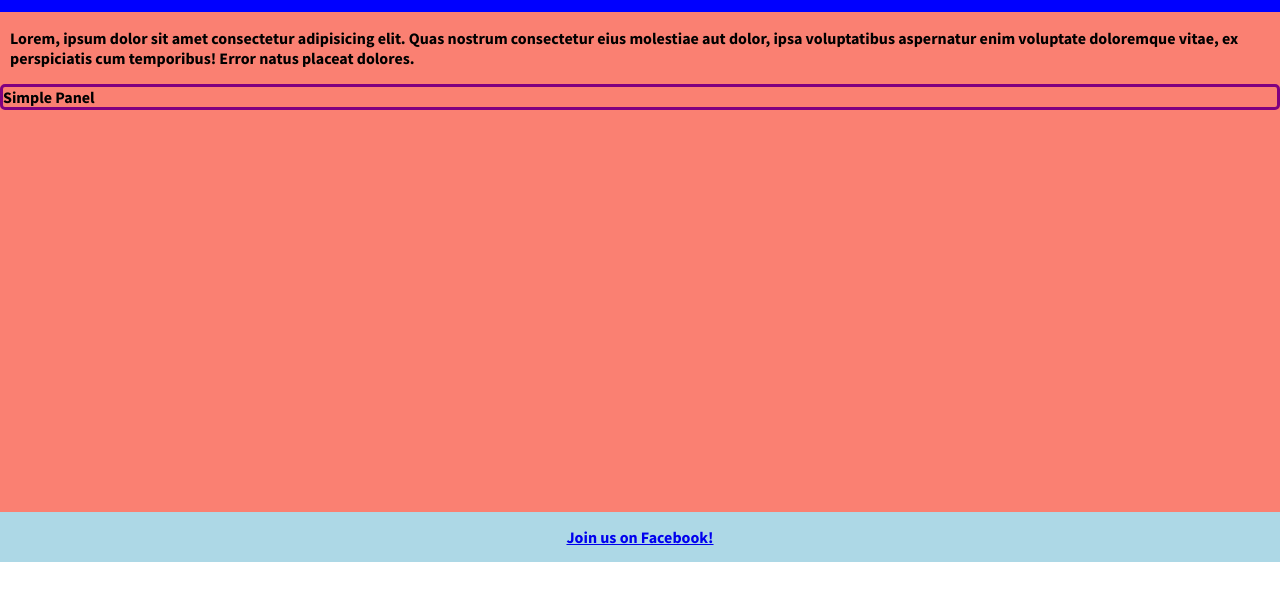
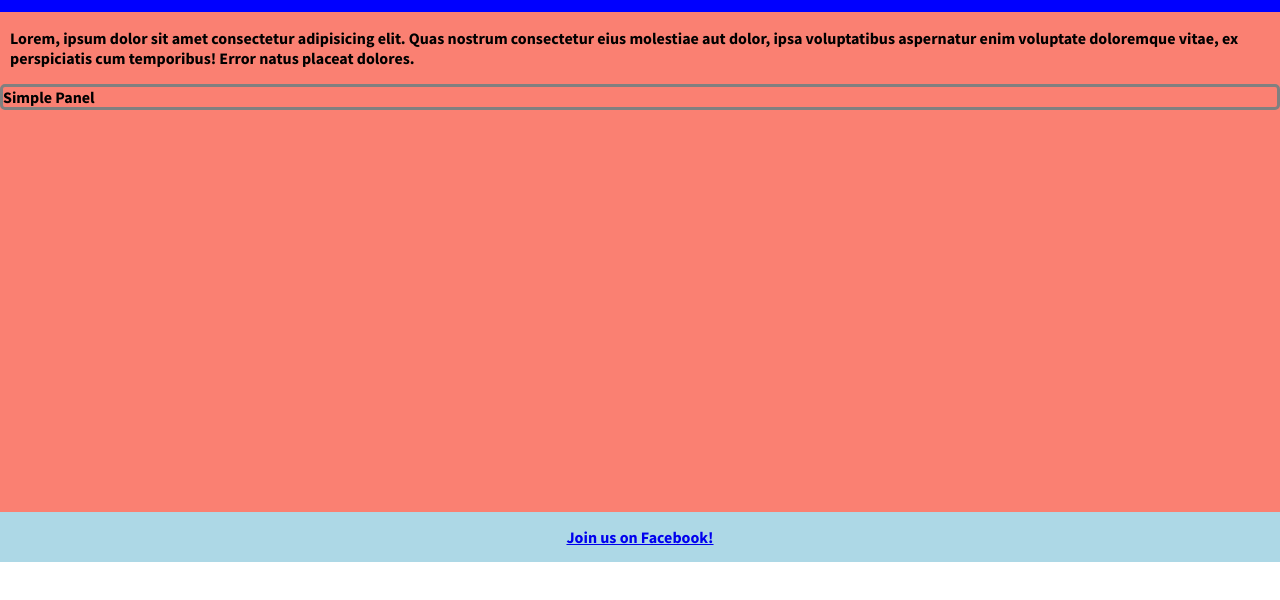
Before and after one commit to mihallabrin/layout-example, a website: page public/index.html in a window 1280 px wide. Shown: the part 38-638 px from the top of the page. Drawn offline with Linux system fonts and the light colour scheme.

Commit message:
moved style library to its own folder

```diff
--- a/package.json
+++ b/package.json
@@ -4,7 +4,7 @@
   "description": "",
   "main": "index.js",
   "scripts": {
-    "sass": "node-sass --watch src --output public"
+    "sass": "node-sass --watch src/sass --output public"
   },
   "keywords": [],
   "author": "",
--- a/src/panels/_simple.scss
+++ b/src/sass/panels/_simple.scss
@@ -1,6 +1,6 @@
 // Simple Panel
 .pan-sm {
-  border-color: purple;
+  border-color: grey;
   border-radius: 5px;
   border-style: solid;
 }
```
Also changed, not shown: public/style.css, src/sass/_footer.scss (renamed from src/_footer.scss), src/sass/_header.scss (renamed from src/_header.scss), src/sass/_main.scss (renamed from src/_main.scss), src/sass/style.scss (renamed from src/style.scss).
